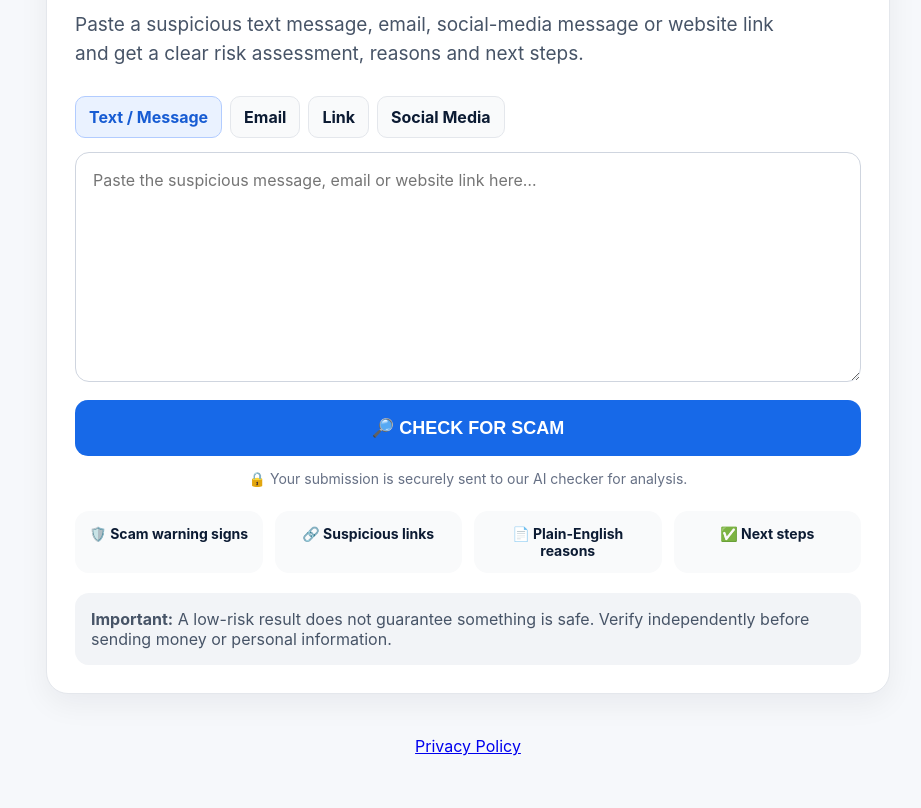
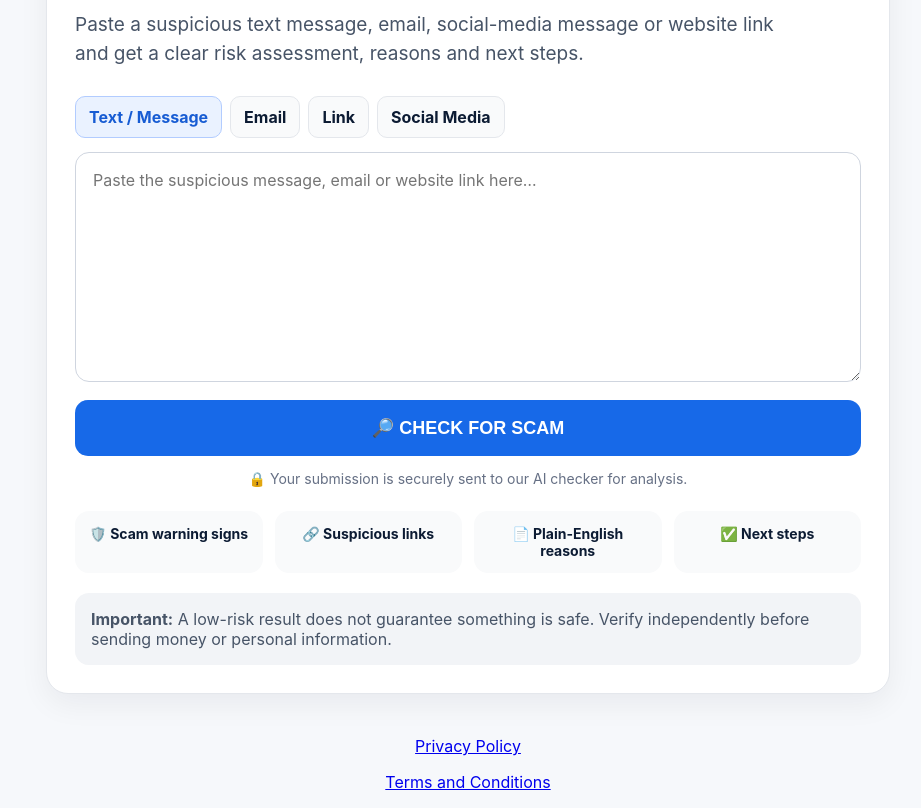
Before and after one commit to Scamchecknz/Scam-check, a website: page index.html in a window 1280 px wide. Shown: the part 259-1067 px from the top of the page, without its empty margins (172-1093 px from the left). Before the commit the page ends 1031 px from the top, so only its background shows below. Drawn offline with Linux system fonts and the light colour scheme.

Commit message:
Add Terms and Conditions link to index.html

```diff
--- a/index.html
+++ b/index.html
@@ -181,5 +181,9 @@ function escapeHtml(value) {
 <p style="text-align: center;">
   <a href="/privacy.html">Privacy Policy</a>
 </p>
+  <p style="text-align: center;">
+  <a href="/terms.html">Terms and Conditions</a>
+  </p>
+
 </body>
 </html>
```
